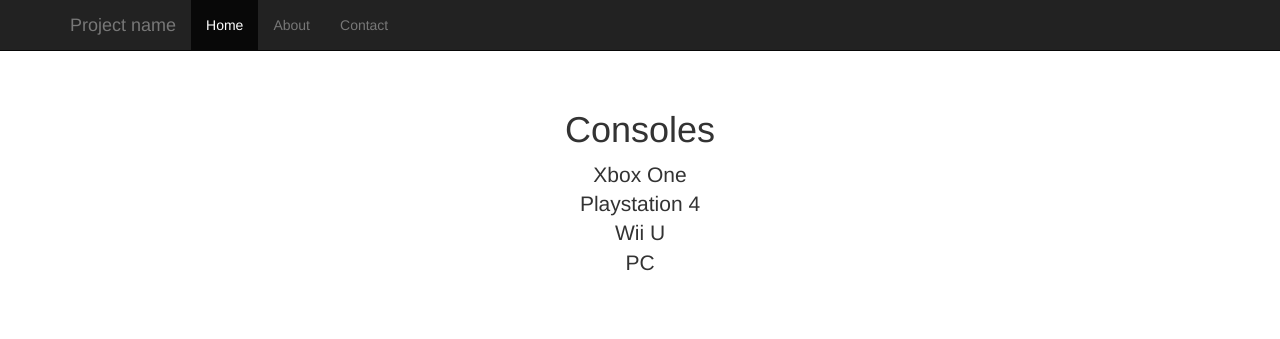
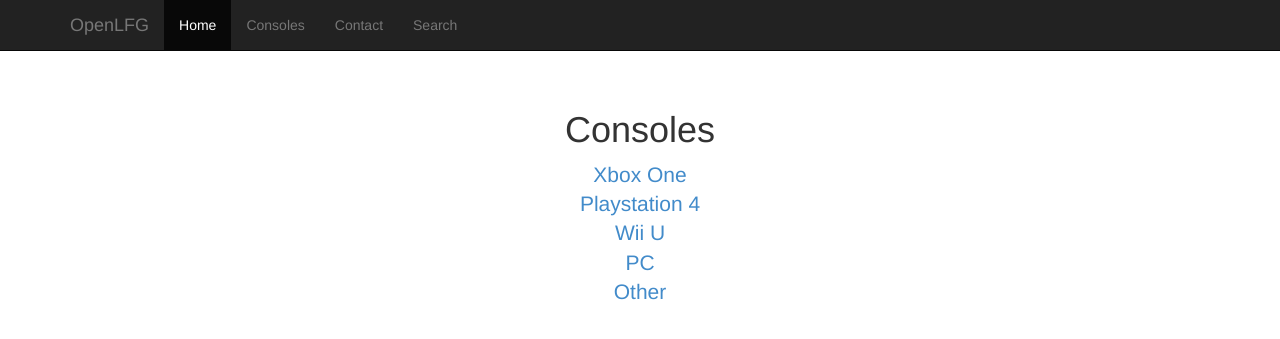
Before and after one commit to firstru7h/Web-dev2, a PHP site: page /consoles.php in a window 1280 px wide. Shown: the top 339 px of the page. Run offline with PHP 8.4, Linux system fonts and the light colour scheme; some libraries are stand-ins or nearby versions.

Commit message:
Created several template pages

```diff
--- a/front_end/consoles.php
+++ b/front_end/consoles.php
@@ -39,13 +39,14 @@
             <span class="icon-bar"></span>
             <span class="icon-bar"></span>
           </button>
-          <a class="navbar-brand" href="#">Project name</a>
+          <a class="navbar-brand">OpenLFG</a>
         </div>
         <div class="collapse navbar-collapse">
           <ul class="nav navbar-nav">
-            <li class="active"><a href="#">Home</a></li>
-            <li><a href="#about">About</a></li>
-            <li><a href="#contact">Contact</a></li>
+            <li class="active"><a href="/index.php">Home</a></li>
+            <li><a href="/consoles.php">Consoles</a></li>
+            <li><a href="/contact.php">Contact</a></li>
+            <li><a href="/search.php">Search</a></li>
           </ul>
         </div><!--/.nav-collapse -->
       </div>
@@ -56,10 +57,12 @@
       <div class="starter-template">
         <h1>Consoles</h1>
         <p class="lead">
-			Xbox One<br />
-			Playstation 4<br />
-			Wii U<br />
-			PC<br /></p>
+			<a href="/xbone.php">Xbox One</a><br />
+			<a href="/ps4.php">Playstation 4<br />
+			<a href="/wiiu.php">Wii U<br />
+			<a href="/pc.php">PC<br />
+			<a href="/other.php">Other<br />
+		</p>
       </div>
 
     </div><!-- /.container -->
```
Also changed, not shown: front_end/index.php (+5 -4 lines).
